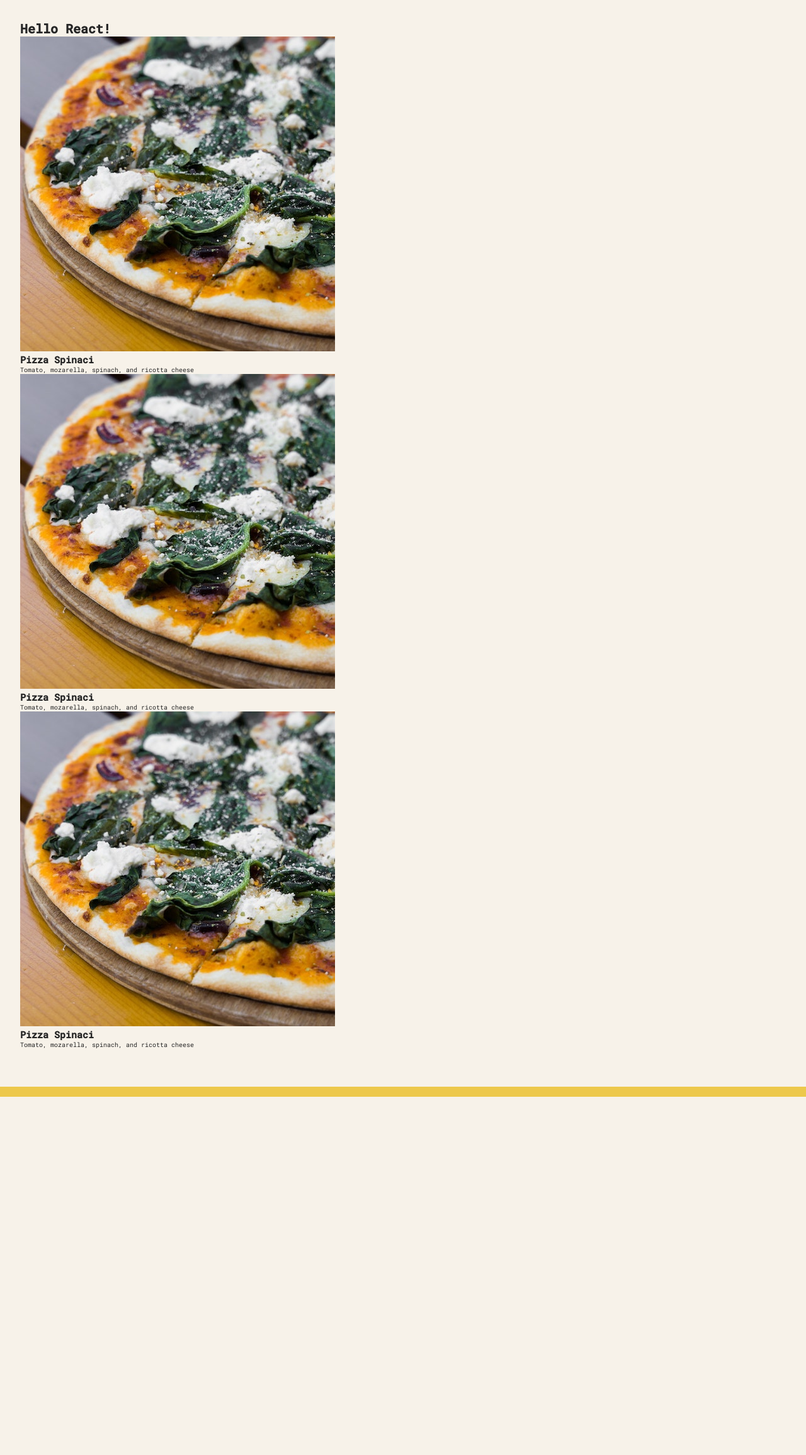
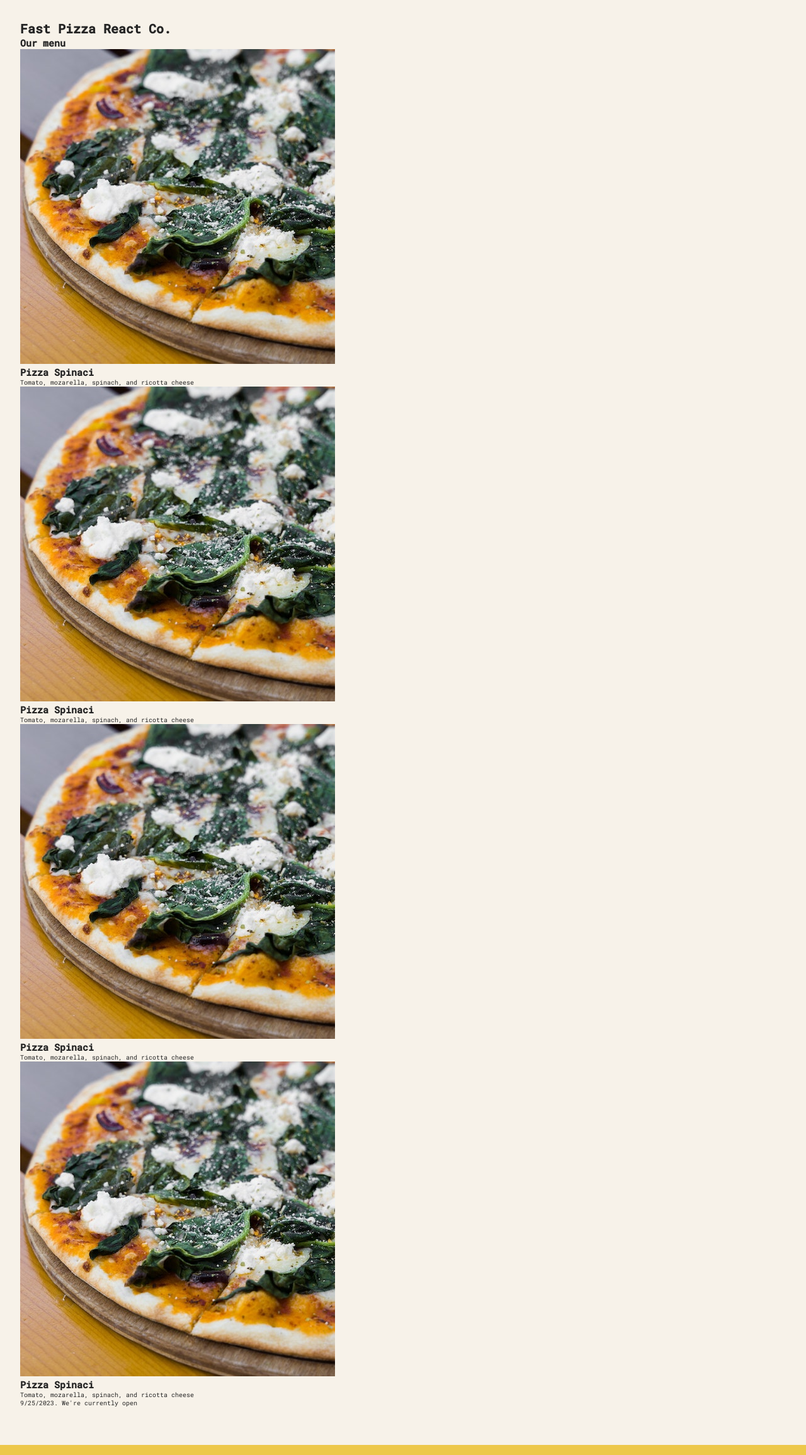
Before and after one commit to Levkol/The-Ultimate-React-Course-2023-React-Redux-More, a React (Create React App) app in the folder 03-pizza-menu/starter/: page / in a window 1280 px wide. Shown: the whole page at 63% size. Before the commit the page ends 1742 px from the top, so only its background shows below. Built offline with nearby package versions, Linux system fonts and the light colour scheme.

Commit message:
Reuploading Creating More Components
Reuploading the missing file

```diff
--- a/03-pizza-menu/starter/src/index.js
+++ b/03-pizza-menu/starter/src/index.js
@@ -50,12 +50,34 @@
 function App() {
   return (
     <div>
-      <h1>Hello React!</h1>
+      <Header />
+      <Menu />
+      <Footer />
+    </div>
+  );
+}
+
+function Header() {
+  return <h1>Fast Pizza React Co.</h1>;
+}
+
+function Menu() {
+  return (
+    <div>
+      <h2>Our menu</h2>
+      <Pizza />
       <Pizza />
       <Pizza />
       <Pizza />
     </div>
   );
+}
+
+function Footer() {
+  return (
+    <footer>{new Date().toLocaleDateString()}. We're currently open</footer>
+  );
+  // return React.createElement("footer", null, "We're currently open!");
 }
 
 function Pizza() {
```
